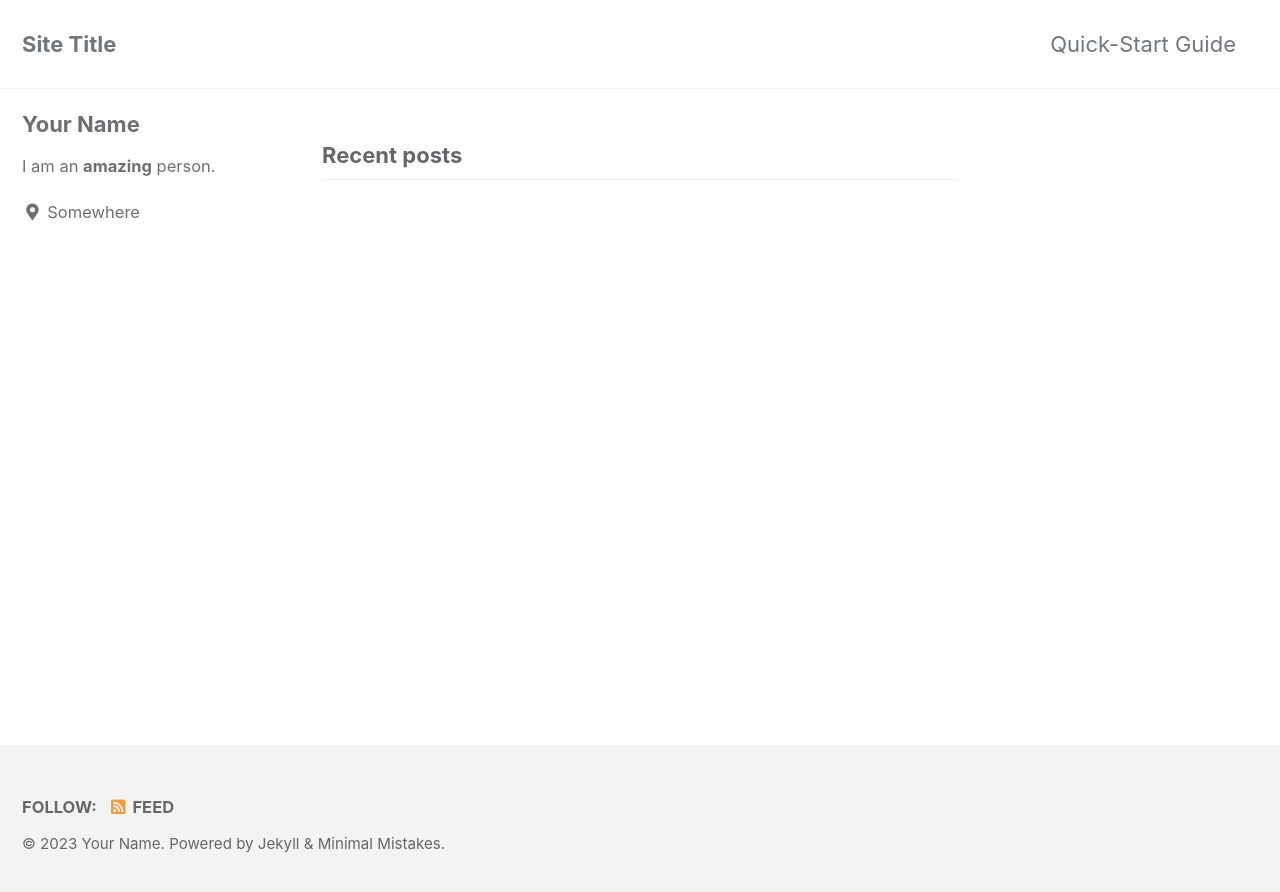
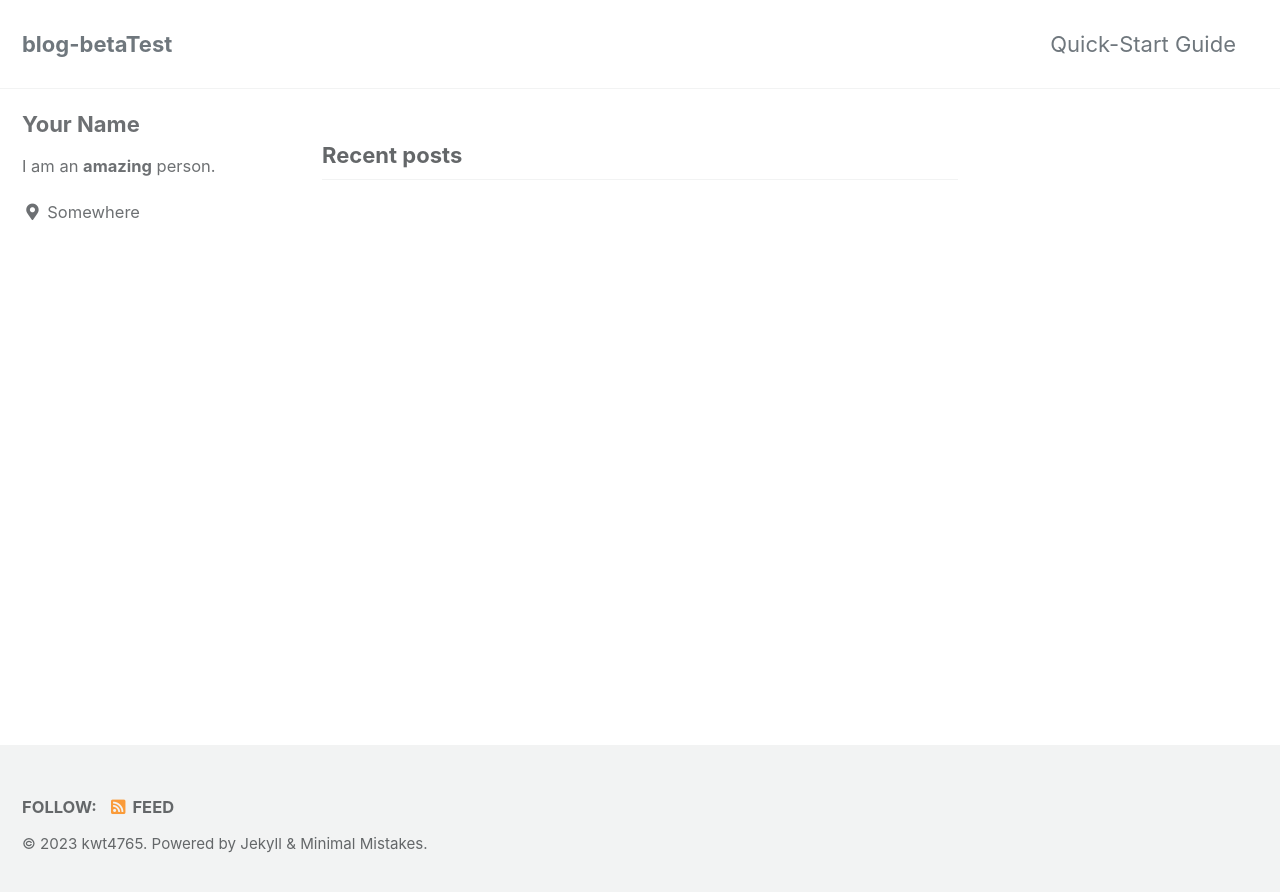
Before and after one commit to kwt4765/Repo.github.io, a Jekyll site: the page built from index.html, in a window 1280 px wide. Shown: the top 892 px of the page. Built offline with Jekyll 4.4.1, drawn with Linux system fonts in a browser that asks for light colours; cached includes are drawn as plain includes; the list of posts is cut into pages by our own code.

Commit message:
config change

```diff
--- a/_config.yml
+++ b/_config.yml
@@ -16,10 +16,10 @@ minimal_mistakes_skin    : "default" # "air", "aqua", "contrast", "dark", "dirt"
 
 # Site Settings
 locale                   : "en-US"
-title                    : "Site Title"
+title                    : "blog-betaTest"
 title_separator          : "-"
 subtitle                 : # site tagline that appears below site title in masthead
-name                     : "Your Name"
+name                     : "kwt4765"
 description              : "An amazing website."
 url                      : # the base hostname & protocol for your site e.g. "https://mmistakes.github.io"
 baseurl                  : # the subpath of your site, e.g. "/blog"
```
